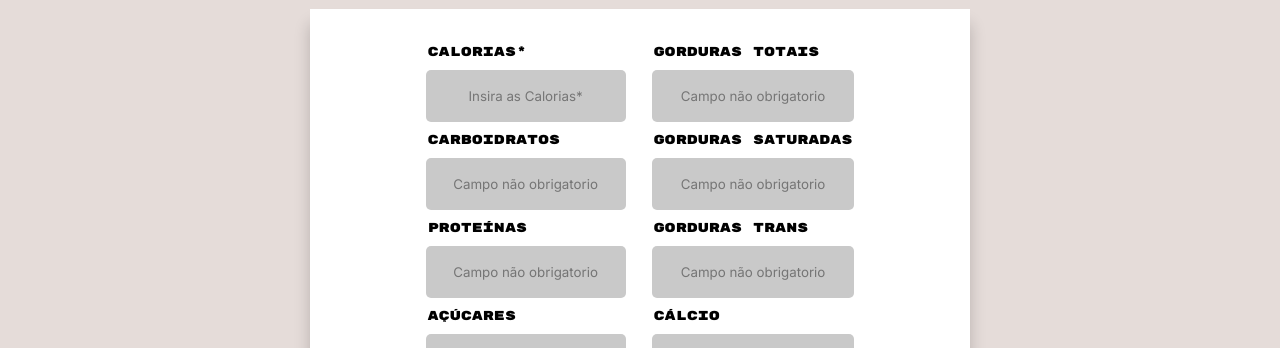
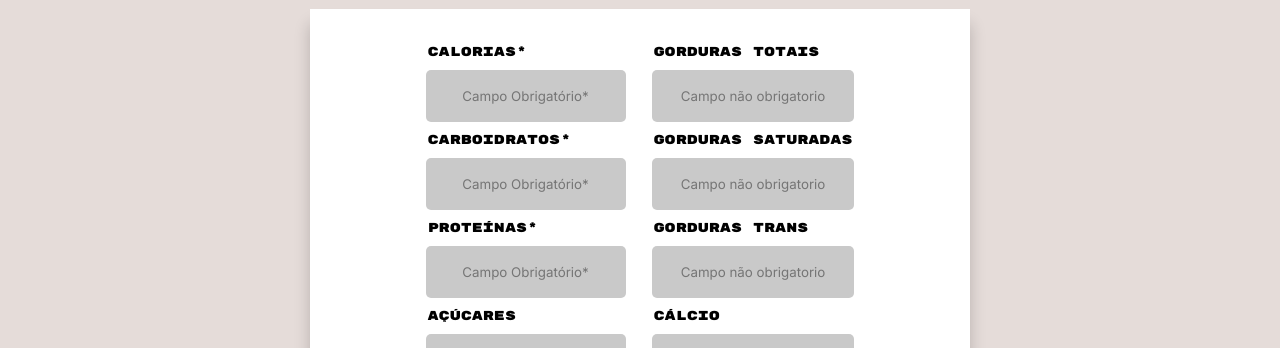
Before and after one commit to Steel-Hard/VitalU, a React (Vite) app in the folder front/: page /cadastro/alimento in a window 1280 px wide. Shown: the part 349-697 px from the top of the page. Built offline with nearby package versions, Linux system fonts and the light colour scheme.

Commit message:
mensagem de campo obrigatório no cadastrar alimento usuário

```diff
--- a/front/src/pages/CadastroAlimento.tsx
+++ b/front/src/pages/CadastroAlimento.tsx
@@ -128,23 +128,23 @@ export function CadastroAlimento() {
         <FlexDiv direction="column" margin="15px" jContent="space-between">
           <label>Calorias*</label>
           <StlInput
-            placeholder="Insira as Calorias*"
+            placeholder="Campo Obrigatório*"
             height="50px"
             width="100%"
             onChange={(e) => dispatch({ type: 'setKcal', payload: e.target.value })}
             maxLength={6}
           />
-          <label>Carboidratos</label>
+          <label>Carboidratos*</label>
           <StlInput
-            placeholder="Campo não obrigatorio"
+            placeholder="Campo Obrigatório*"
             height="50px"
             width="100%"
             onChange={(e) => dispatch({ type: 'setCarb', payload: e.target.value })}
             maxLength={6}
           />
-          <label>Proteínas</label>
+          <label>Proteínas*</label>
           <StlInput
-            placeholder="Campo não obrigatorio"
+            placeholder="Campo Obrigatório*"
             height="50px"
             width="100%"
             onChange={(e) => dispatch({ type: 'setProt', payload: e.target.value })}
```
